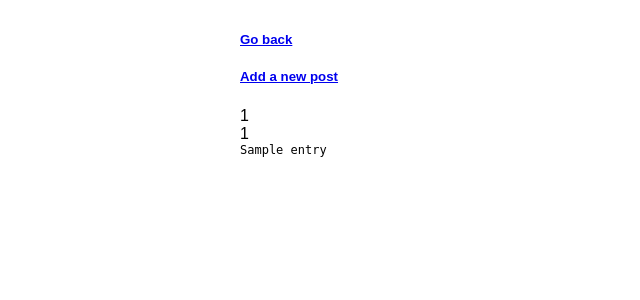
After one commit to Michelle-D/build-a-blog, a Python web app: template templates/viewpost.html in a window 1280 px wide. The commit adds this page. Shown: the top 300 px of the page, without its empty margins (0-640 px from the left). Run offline with Jinja, Linux system fonts and the light colour scheme; the template is opened without the code that fills it: most values are stand-ins (such as "Sample title", 1, 10 or a date in 2020).

Commit message:
cleaning up templates, added viewpost class

```diff
--- a/templates/base.html
+++ b/templates/base.html
@@ -38,10 +38,36 @@
             font-size: 12px;
             }
     </style>
+
+    <div class="page-wrapper">
+      <h5 class="nav"><a href ="/">Go back</a></h5>
+
+      <h5 class="nav"><a href= "/newpost">Add a new post</a></h5>
+    {% block content %}
+
     <body>
-        <h1>Blog</h1>
-        {% block content %}
 
-        {% endblock %}
+      <h1>Recent Blog Posts</h1>
+
+
+    {% for post in posts %}
+    <div class ="post">
+     <h3 class ="post-title">
+       <a href="/blog/{{ post.key().id() }}">{{post.title}}</a></h3>
+     <p class ="post-body">{{post.words}}</p>
+     <br>
+     <br>
+       {% endfor %}
+    </div>
+
+
+
+
+  </div>
+
+    {% endblock %}
+
+
+
     </body>
-  </html>
+    </html>
--- /dev/null
+++ b/templates/viewpost.html
@@ -0,0 +1,11 @@
+
+{% extends "base.html" %}
+{% block content %}
+<div class="section">
+  <div class = "blog">
+    <div class = "blog-title">{{blog.key().id()}}</div>
+    <div class = "blog-ID">{{blog.id}}</div>
+    <pre class = "blog-body">{{blog.entry}}</pre>
+  </div>
+</div>
+{% endblock %}
```
Also changed, not shown: main.py (+11 -7 lines), 2 other files.
